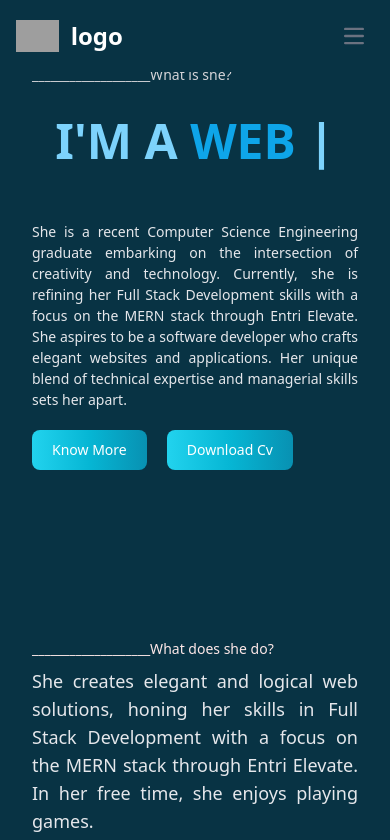
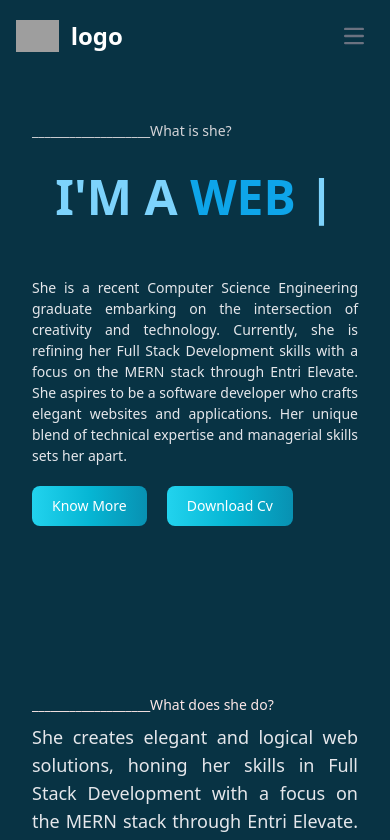
Before and after one commit to Hennamaria07/react-portfolio, a React (Create React App) app: page / in a window 390 px wide. Shown: the top 840 px of the page. Built offline with nearby package versions, Linux system fonts and the light colour scheme; no server answers; grey boxes are pictures that could not be loaded.

Commit message:
responsiveness fixed

```diff
--- a/src/components/Home/Home.jsx
+++ b/src/components/Home/Home.jsx
@@ -46,12 +46,12 @@ const Home = () => {
     // };
     return (
         <>
-            <div className='w-screen overflow-hidden home-wrapper bg-cyan-950'>
+            <div className='w-screen mt-16 md:mt-0 overflow-hidden home-wrapper bg-cyan-950'>
 
                 <div className="flex flex-row container-padding h-full md:px-10 items-center">
           <div className="md:w-1/2 md:pt-0">
 
-    <p className='text-zinc-300 sm:pt-0 pt-16 md:pt-32'>__________<span className='sm:inline hidden'>_______</span>_________What is she?</p>
+    <p className='text-zinc-300 sm:pt-14 pt-14 md:pt-32'>__________<span className='sm:inline hidden'>_______</span>_________What is she?</p>
             <div className='heading-height'>
             <h1 className="text-5xl md:text-6xl text-center text-sky-300 font-bold">
               I'M A <span className="text text-sky-500"></span>
--- a/src/components/Home/home.css
+++ b/src/components/Home/home.css
@@ -7,7 +7,7 @@
     padding-top: 2rem;
 }
 .home-wrapper{
-  max-height: calc(100vh- 56px);
+  max-height: calc(100vh- 4rem);
 }
 .arrows-home {
     width: 60px;
```
